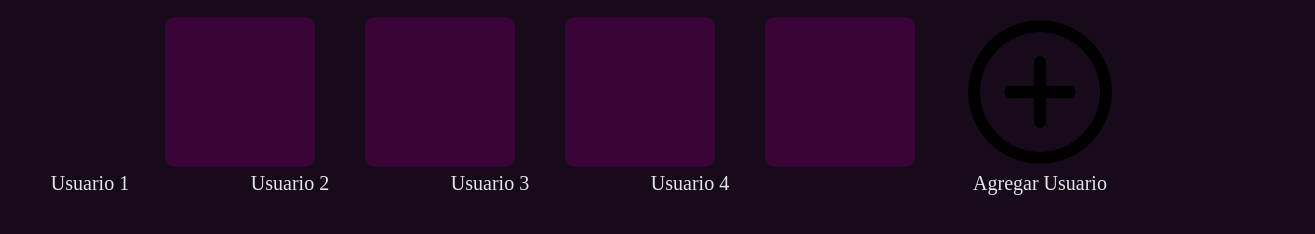
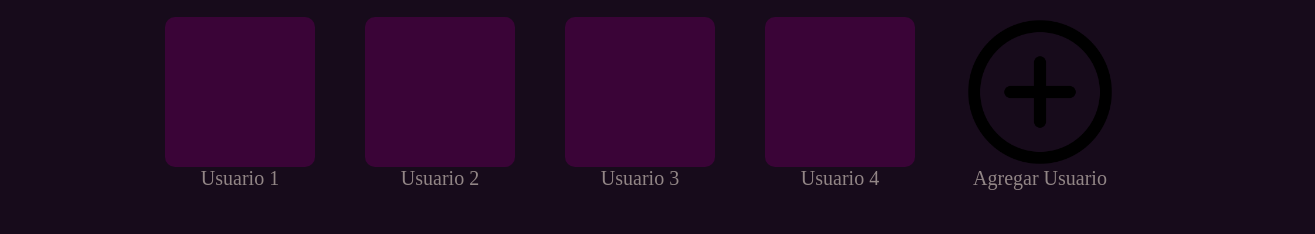
Before and after one commit to dioccer/steam-argentino, a plain HTML site: page usuarios.html in a window 1280 px wide. Shown: the part 242-476 px from the top of the page, 1315 px wide, since content can reach past the window. Drawn offline with Linux system fonts and the light colour scheme.

Commit message:
Correcciones

```diff
--- a/usuario.css
+++ b/usuario.css
@@ -22,8 +22,8 @@ body{
     color: rgb(188, 88, 197);
 }
 
-/*-----CONTENEDOR DE IMAGENES-----*/
-.user-contenedor-img{
+/*-----CONTENEDOR GENERAL-----*/
+.user-contenedor{
     display: flex;
     flex-grow: 1;
     position: relative;
@@ -31,33 +31,50 @@ body{
     top: 190px;
 }
 
+/*-----CONTENEDOR POR USUARIO-----*/
+.user{
+    width: 150px;
+    margin: 0 25px 0 25px;
+}
+
+/*-----IMAGENES PERFIL-----*/
 .user-img{
     display: flex;
+    margin: auto;
     height: 150px;
     width: 150px;
     background: rgb(58, 4, 55);
-    margin: 0 25px 0 25px;
-    border: 5px transparent;
     border-radius: 10px;
     cursor: pointer;
 }
 
 .user-img:hover{
     background: rgb(120, 120, 120);
-    border: 5px solid rgb(200,200,200);
+    outline: 2px solid rgb(200,200,200);
+}
+
+.user-img:hover + .user-num{
+    color: rgb(230, 230, 230);
 }
 
 .user-num{
     display: flex;
     justify-content: center;
     position: relative;
-    top: 155px;
-    left: -175px;
     width: 150px;
-    margin: 0 25px 0 25px;
     font-size: 20px;
-    color: rgb(230, 230, 230);
+    color: rgb(146, 134, 134);
     cursor: pointer;
+
+}
+
+.user-num:hover{
+    color: rgb(230,230,230);
+}
+
+.user-num:hover + .user-img{
+    background: rgb(120, 120, 120);
+    outline: 2px solid rgb(200,200,200);
 }
 
 .user-agregar{
--- a/usuarios.html
+++ b/usuarios.html
@@ -13,37 +13,53 @@
             <h1>Elija su <b>Perfil</b></h1>
         </div>
 
-        <div class="user-contenedor-img">
+        <div class="user-contenedor">
+            <div class="user">
                 <div class="user-img">
                     <img src="imagenes/perfil.png" alt="">
-                <div>
-                    <p class="user-num">Usuario 1</p>
+                </div>
+                <div class="user-num">
+                    <p >Usuario 1</p>
                 </div>
             </div>
+
+            <div class="user">
                 <div class="user-img">
                     <img src="imagenes/perfil.png" alt="">
-                <div>
-                    <p class="user-num">Usuario 2</p>
+                </div>
+                <div class="user-num">
+                    <p >Usuario 2</p>
                 </div>
             </div>
+
+            <div class="user">
                 <div class="user-img">
                     <img src="imagenes/perfil.png" alt="">
-                <div>
-                    <p class="user-num">Usuario 3</p>
+                </div>
+                <div class="user-num">
+                    <p >Usuario 3</p>
                 </div>
             </div>
+
+            <div class="user">
                 <div class="user-img">
                     <img src="imagenes/perfil.png" alt="">
-                <div>
-                    <p class="user-num">Usuario 4</p>
+                </div>
+                <div class="user-num">
+                    <p>Usuario 4</p>
                 </div>
             </div>
-            <div class="user-img user-agregar" id="add-user">
+
+            <div class="user">
+                <div class="user-img user-agregar">
                     <img src="imagenes/agregar.png" alt="">
-                <div>
-                    <p class="user-num">Agregar Usuario</p>
+                </div>
+                <div class="user-num">
+                    <p>Agregar Usuario</p>
                 </div>
             </div>
+
+
         </div>
     </main>
 
```
Also changed, not shown: index.html (+0 -2 lines), estilo.css (line endings or trailing spaces). Lines whose indentation alone changed are shown as unchanged.
